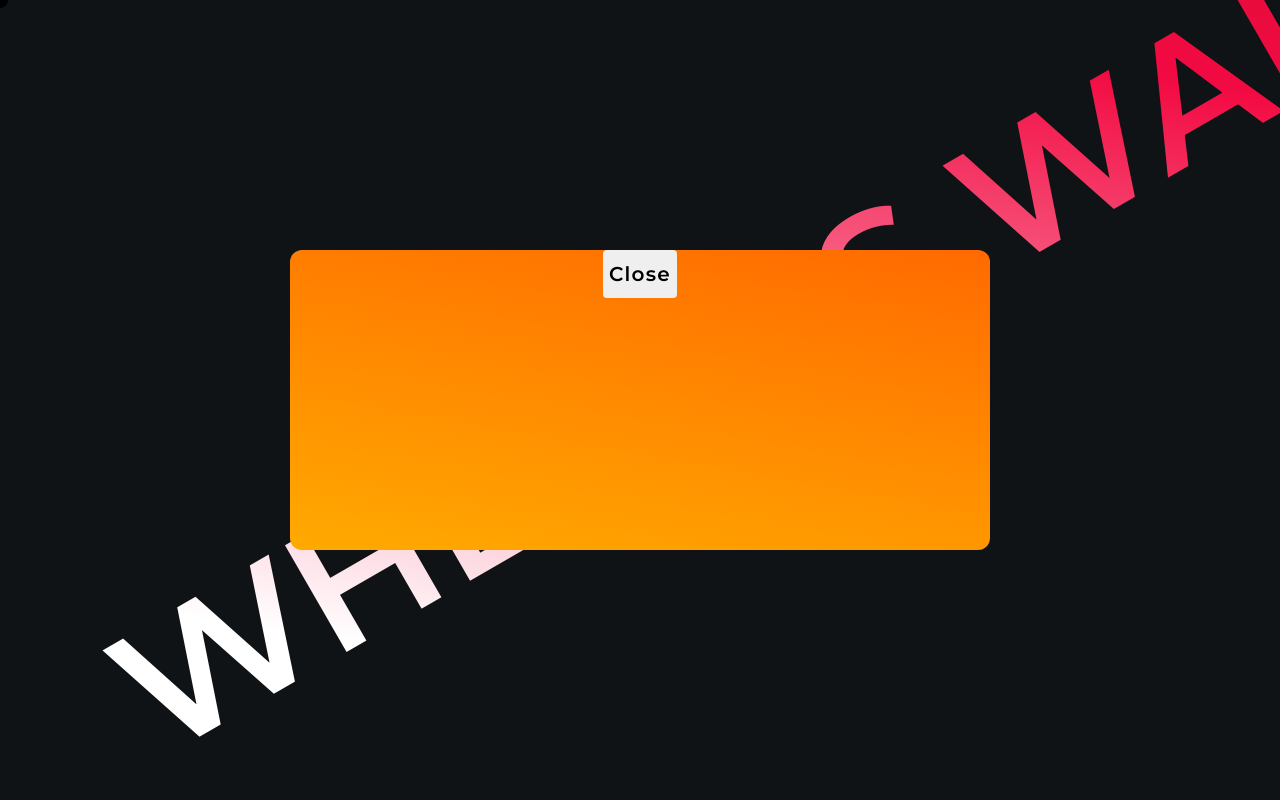
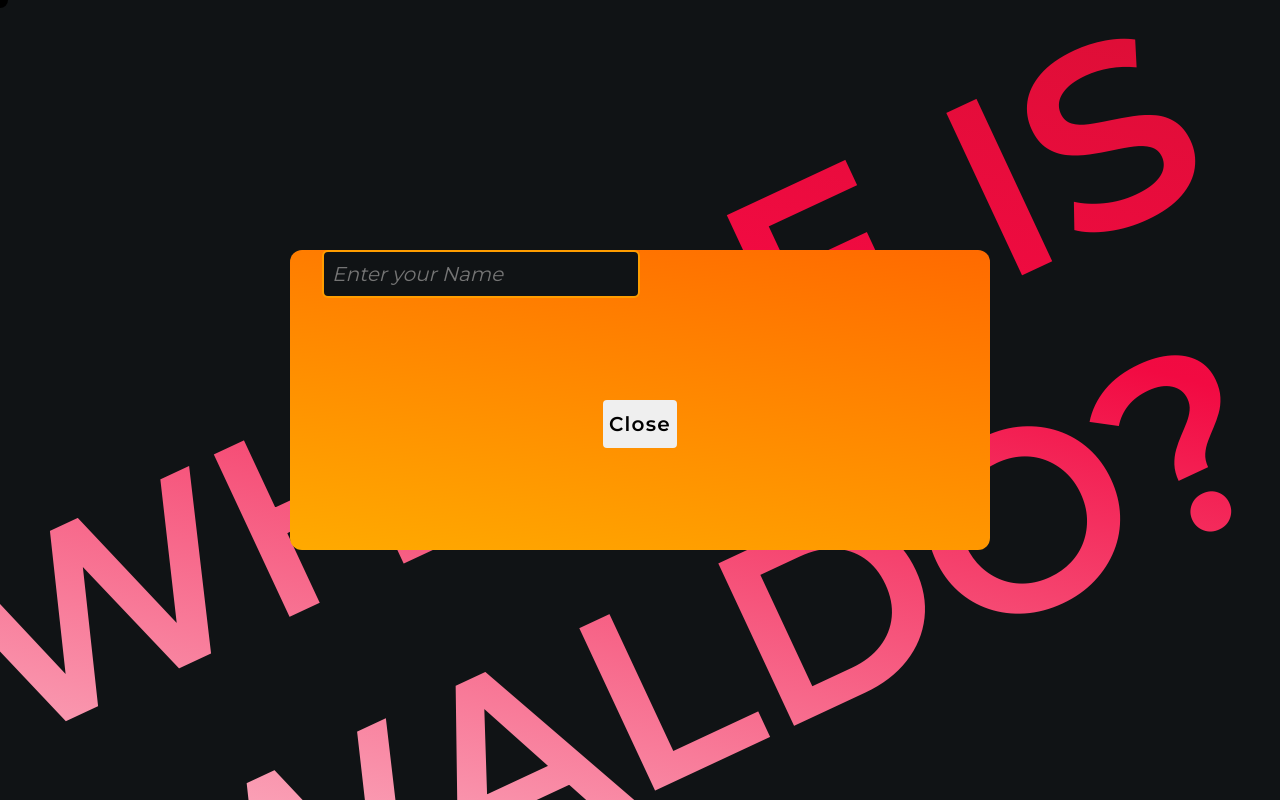
Before and after one commit to Kiwasthal/photo-tagging-app, a React (Create React App) app: page / in a window 1280 px wide. Built offline with nearby package versions, Linux system fonts and the light colour scheme; the HTML template or start-up script is replaced by a standard one.

Commit message:
Input name added on Home

```diff
--- a/src/App.js
+++ b/src/App.js
@@ -16,14 +16,14 @@ const AppBackground = styled.div`
 `;
 
 const BackGroundTitle = styled.h1`
-  top: 0%;
-  left: 0%;
+  top: 5%;
+  left: -50%;
   right: -50%;
-  word-wrap: break-word;
 
   position: absolute;
-  transform: rotate(330deg);
-  font-size: 11rem;
+  transform: rotate(335deg);
+  text-align: center;
+  font-size: 16rem;
 
   background: rgb(255, 255, 255);
   background: linear-gradient(
@@ -44,7 +44,10 @@ const App = () => {
         <AnimatedRoutes />
       </Router>
 
-      <BackGroundTitle>WHERE IS WALDO?</BackGroundTitle>
+      <BackGroundTitle>
+        WHERE IS
+        <br /> WALDO?
+      </BackGroundTitle>
     </AppBackground>
   );
 };
--- a/src/components/Modal/Modal.jsx
+++ b/src/components/Modal/Modal.jsx
@@ -1,5 +1,5 @@
 import { motion } from 'framer-motion';
-import Cursor from '../Cursor/cursor';
+import styled from 'styled-components';
 import { Link } from 'react-router-dom';
 
 const dropIn = {
@@ -23,19 +23,30 @@ const dropIn = {
   },
 };
 
+const ModalWrapper = styled(motion.div)`
+  display: grid;
+  justify-items: center;
+`;
+
+const NameInput = styled.input`
+  width: 50%;
+  justify-self: center;
+`;
+
 const Modal = () => {
   return (
-    <motion.div
+    <ModalWrapper
       className="modal orange-gradient"
       variants={dropIn}
       initial="hidden"
       animate="visible"
       exit="exit"
     >
+      <NameInput placeholder="Enter your Name" />
       <Link to={'/level-select'}>
         <button>Close</button>
       </Link>
-    </motion.div>
+    </ModalWrapper>
   );
 };
 
--- a/src/components/Views/Levels/LevelOne.jsx
+++ b/src/components/Views/Levels/LevelOne.jsx
@@ -1,9 +1,7 @@
 import styled from 'styled-components';
 import { LevelContainer } from '../../StyledComponents/LevelContainer';
 import levelImage from '../../../Assets/levelOne.jpg';
-
 import useHover from '../../../Hooks/useHover';
-import Cursor from '../../Cursor/cursor';
 
 const swirl = {
   hidden: {
--- a/src/index.css
+++ b/src/index.css
@@ -43,9 +43,6 @@ button {
   margin: auto;
   padding: 0 2rem;
   border-radius: 12px;
-  display: flex;
-  flex-direction: column;
-  align-items: center;
   z-index: 1001;
 }
 
```
